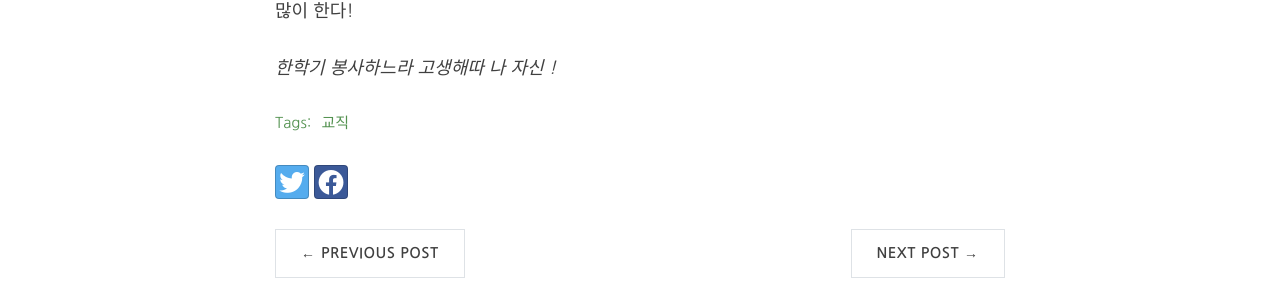
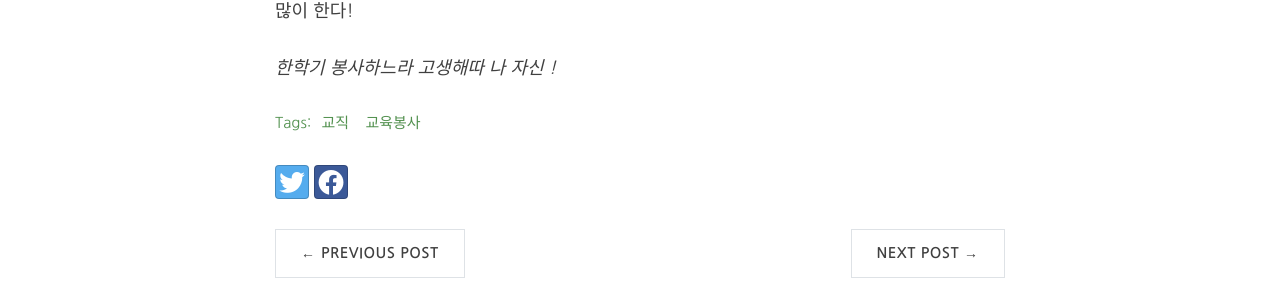
Before and after one commit to yeoneed/yeoneed.github.io, a Jekyll site: the page built from _posts/2021-01-02-정보컴퓨터 교육봉사 후기.md, in a window 1280 px wide and 900 px high, scrolled down 1254 px. Shown: the part 298-603 px from the top of the window. Built offline with Jekyll 4.4.1, drawn with Linux system fonts in a browser that asks for light colours; nearby versions of some CDN libraries; some web fonts are replaced; comment, search, counter and statistics services are not loaded.

Commit message:
Update 2021-01-02-정보컴퓨터 교육봉사 후기.md

```diff
--- a/_posts/2021-01-02-정보컴퓨터 교육봉사 후기.md
+++ b/_posts/2021-01-02-정보컴퓨터 교육봉사 후기.md
@@ -3,7 +3,7 @@ layout: post
 title: 정보 컴퓨터 교육 봉사 후기
 subtitle:
 comments: true
-tags: [교직]
+tags: [교직,교육봉사,]
 
 ---
 
```
